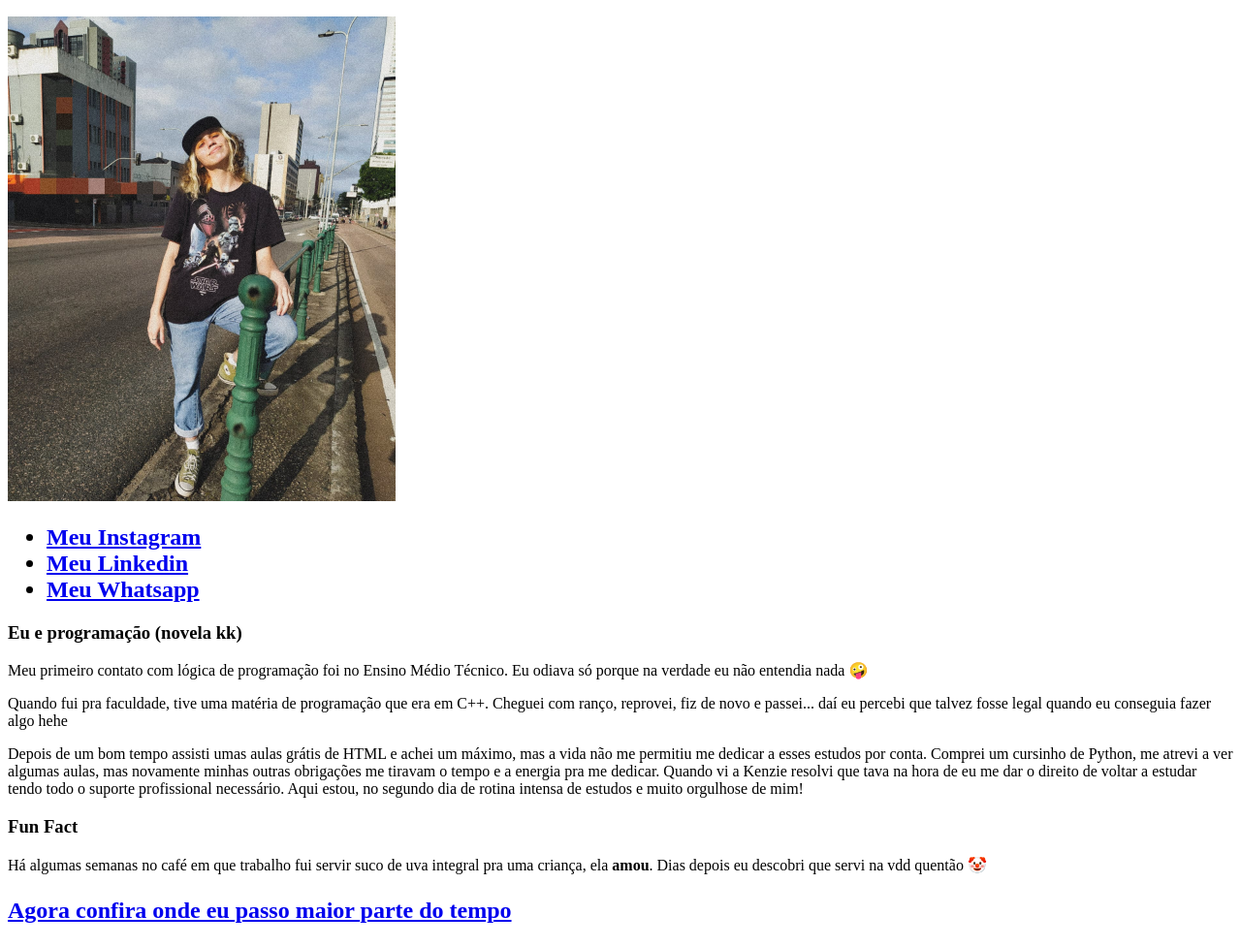
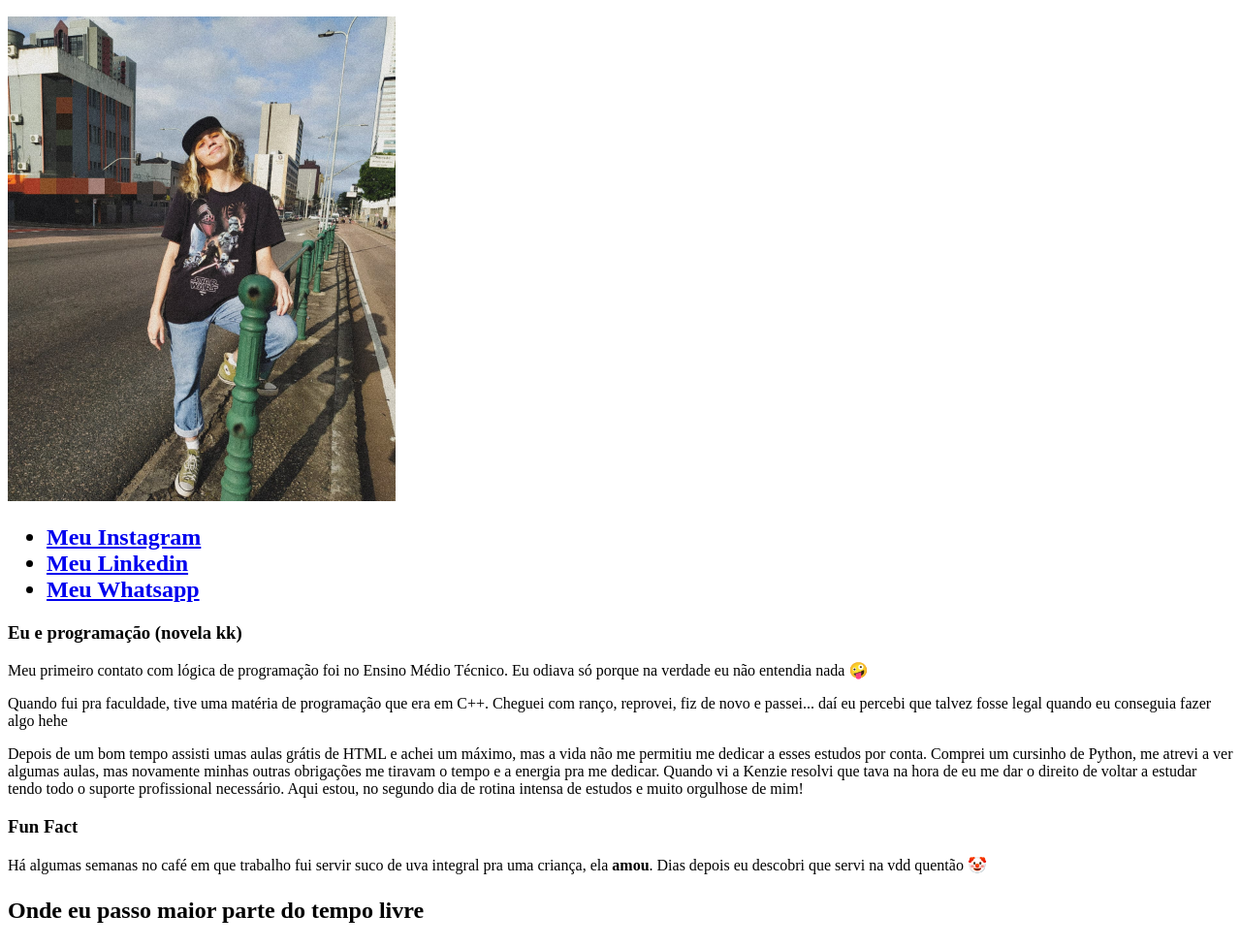
Before and after one commit to jullesss/atividade_pagina_perfil, a plain HTML site: page index.html in a window 1280 px wide. Shown: the part 110-1087 px from the top of the page at 97% size. Drawn offline with Linux system fonts and the light colour scheme.

Commit message:
tempo livre

```diff
--- a/index.html
+++ b/index.html
@@ -55,8 +55,7 @@
         <section>
           <h2>
             <strong>
-              <p>
-                <a href="https://canvas.kenzie.com.br/courses/17" alt="Link pra plataforma de estudos da Kenzie">Agora confira onde eu passo maior parte do tempo</a>
+              <p>Onde eu passo maior parte do tempo livre</a>
               </p>
             </strong>
           </h2>
```
